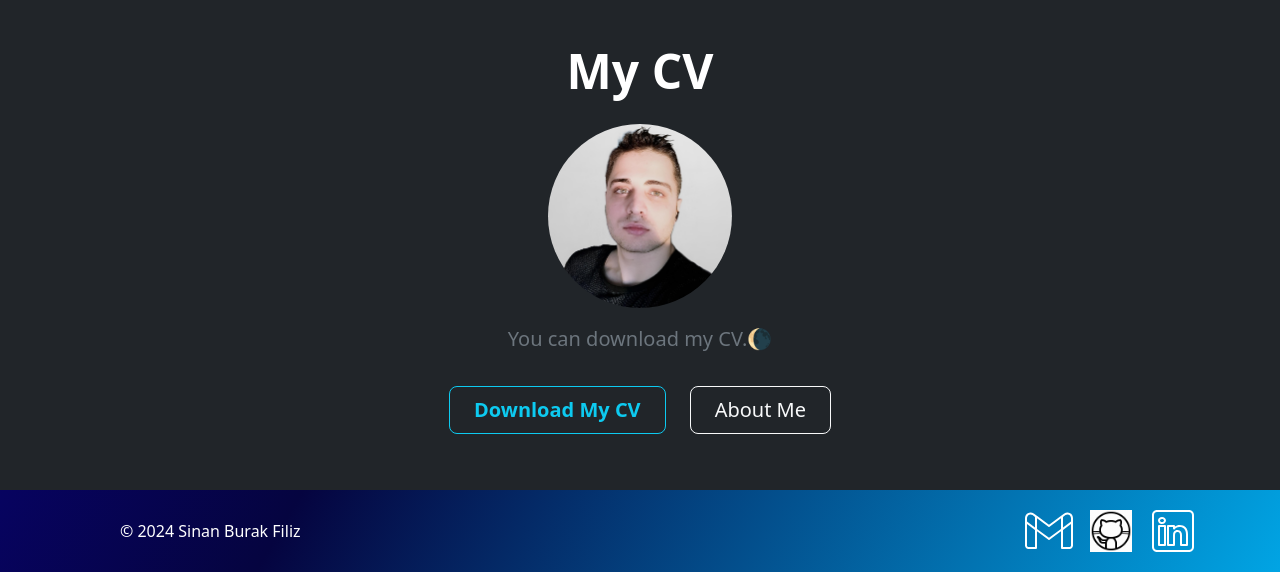
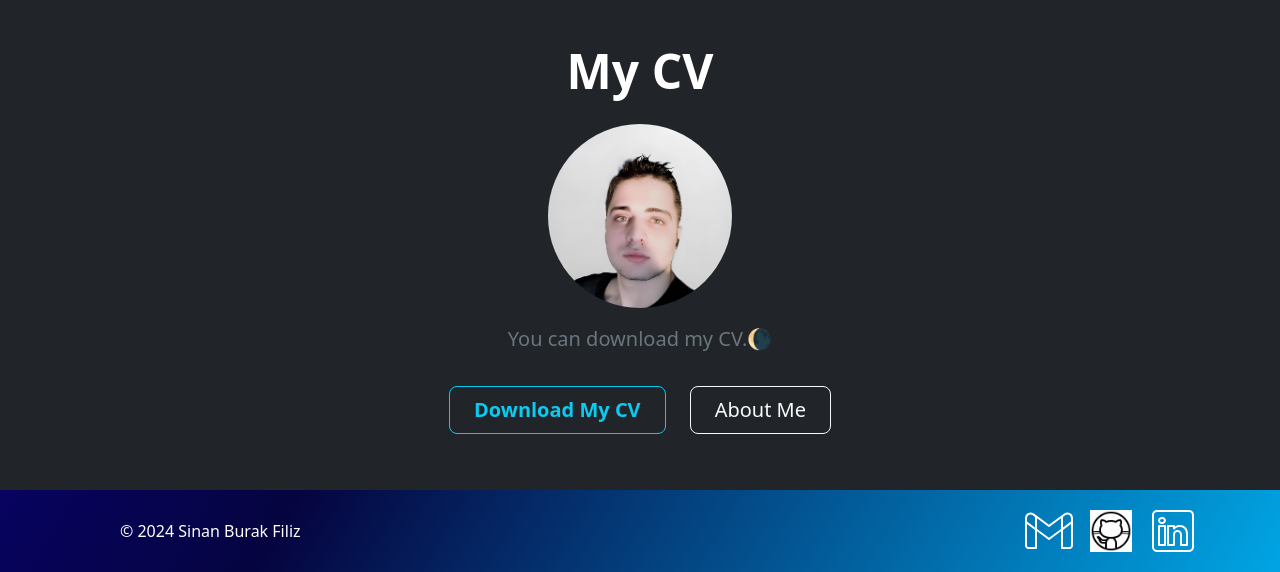
Before and after one commit to no-bit/SinanWeb, a plain HTML site: page index.html in a window 1280 px wide. Shown: the part 1054-1626 px from the top of the page. Drawn offline with nearby package versions, Linux system fonts and the light colour scheme.

Commit message:
Update index.html

```diff
--- a/index.html
+++ b/index.html
@@ -47,7 +47,7 @@
         <div class="bg-dark text-secondary px-4 py-2 text-center">
             <div class="py-5">
                 <h1 class="display-5 fw-bold text-white py-2">My CV</h1>
-                <img class="rounded-circle py-2" height="200" src="Burak/burak_kare.jpg">
+                <img class="rounded-circle py-2" height="200" src="Burak/burakfinal.png">
                 <div class="col-lg-6 mx-auto">
                     <p class="fs-5 mb-4 py-2">You can download my CV.🌘</p>
                     <div class="d-grid gap-2 d-sm-flex justify-content-sm-center">
```
